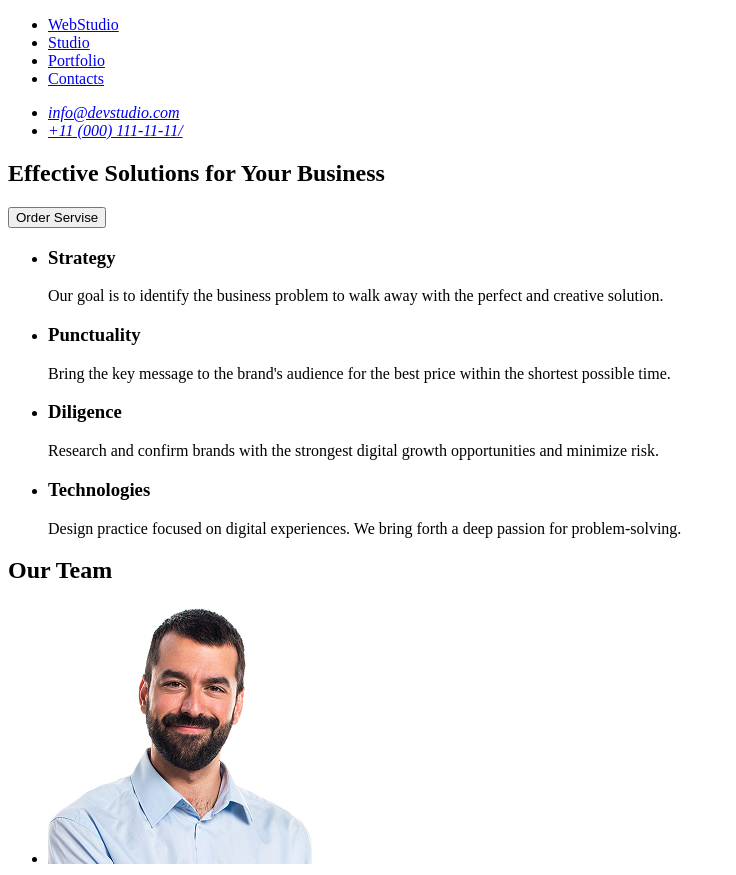
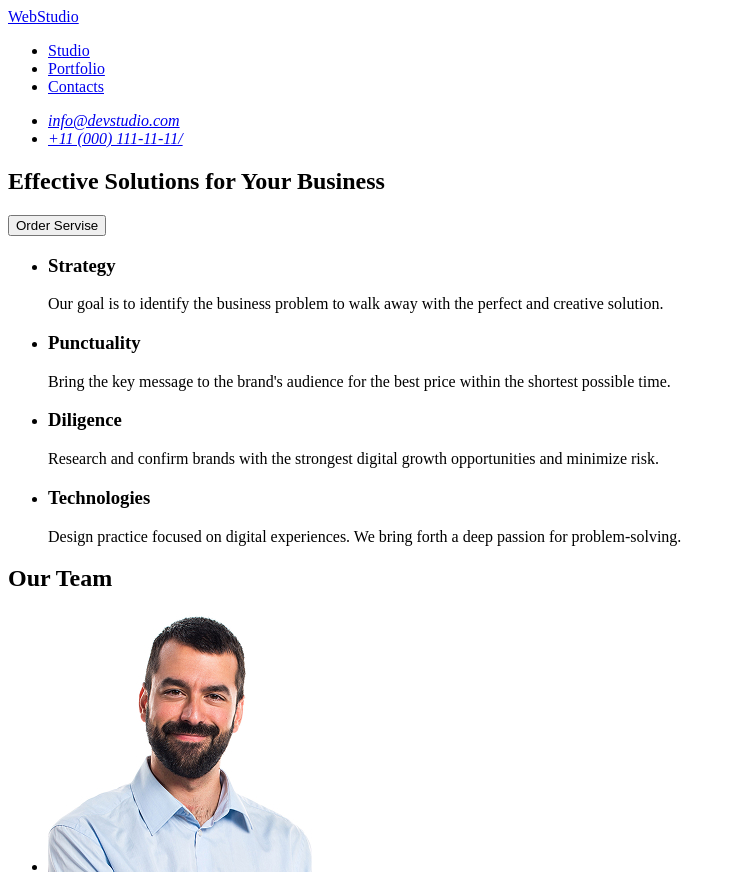
Before and after one commit to VladyslavaBadyda/goit-markup-hw-01, a plain HTML site: page index.html in a window 1280 px wide. Shown: the top 875 px of the page, without its empty margins (0-736 px from the left). Drawn offline with Linux system fonts and the light colour scheme.

Commit message:
finish homework

```diff
--- a/index.html
+++ b/index.html
@@ -1,17 +1,17 @@
 <!DOCTYPE html>
 <html lang="en">
+
 <head>
     <meta charset="UTF-8">
     <meta name="viewport" content="width=device-width, initial-scale=1.0">
     <title>WebStudio</title>
 </head>
+
 <body>
     <header>
         <nav>
+            <a href="./index.html">WebStudio</a>
             <ul>
-                <li>
-                    <a href="./index.html">WebStudio</a>
-                </li>
                 <li>
                     <a href="studio">Studio</a>
                 </li>
@@ -29,30 +29,30 @@
                     <a href="mailto:info@devstudio.com">info@devstudio.com</a>
                 </li>
                 <li>
-                    <a href="tel:+11 (000) 111-11-11">+11 (000) 111-11-11/</a>
+                    <a href="tel:+11(000)111-11-11">+11 (000) 111-11-11/</a>
                 </li>
             </ul>
         </address>
-
     </header>
     <main>
-    <article>
+        <section>
             <h1>Effective Solutions for Your Business </h1>
-    </article>
-</main>
             <button type="button">Order Servise</button>
+        </section>
         <section>
             <ul>
                 <li>
                     <h3>Strategy</h3>
                     <p>
-         Our goal is to identify the business problem to walk away with the perfect and creative solution.
+                        Our goal is to identify the business problem to walk away with the perfect and creative
+                        solution.
                     </p>
                 </li>
                 <li>
                     <h3>Punctuality</h3>
                     <p>
-         Bring the key message to the brand's audience for the best price within the shortest possible time.
+                        Bring the key message to the brand's audience for the best price within the shortest possible
+                        time.
                     </p>
                 </li>
                 <li>
@@ -64,7 +64,8 @@
                 <li>
                     <h3>Technologies</h3>
                     <p>
-         Design practice focused on digital experiences. We bring forth a deep passion for problem-solving.
+                        Design practice focused on digital experiences. We bring forth a deep passion for
+                        problem-solving.
                     </p>
                 </li>
             </ul>
@@ -73,37 +74,34 @@
             <h2>Our Team</h2>
             <ul>
                 <li>
-            <img src="./images/1.jpg" alt="Mark Guerrero"
-            width="264" >
+                    <img src="./images/1.jpg" alt="Mark Guerrero" width="264">
                     <h3>Mark Guerrero</h3>
                     <p>Product Designer</p>
                 </li>
                 <li>
-            <img src="./images/2.jpg" alt="Tom Ford"
-            width="264" >
+                    <img src="./images/2.jpg" alt="Tom Ford" width="264">
                     <h3>Tom Ford</h3>
                     <p>Fronted Developer</p>
                 </li>
                 <li>
-            <img src="./images/3.jpg" alt="Camila Garsia"
-            width="264" >
+                    <img src="./images/3.jpg" alt="Camila Garsia" width="264">
                     <h3>Camila Garsia</h3>
                     <p>Marketing</p>
                 </li>
                 <li>
-            <img src="./images/4.jpg" alt="Daniel Wilson"
-            width="264" >
+                    <img src="./images/4.jpg" alt="Daniel Wilson" width="264">
                     <h3>Daniel Wilson</h3>
                     <p>UI Designer</p>
                 </li>
             </ul>
         </section>
-
+    </main>
     <footer>
-    <h3>WebStudio</h3>
+        <a href="./index.html">WebStudio</a>
         <p>
             Increase the flow of customers and sales for your business with digital marketing & growth solutions.
         </p>
     </footer>
 </body>
+
 </html>
```
Also changed, not shown: .prettierrc.json (added). Lines whose indentation alone changed are shown as unchanged.
